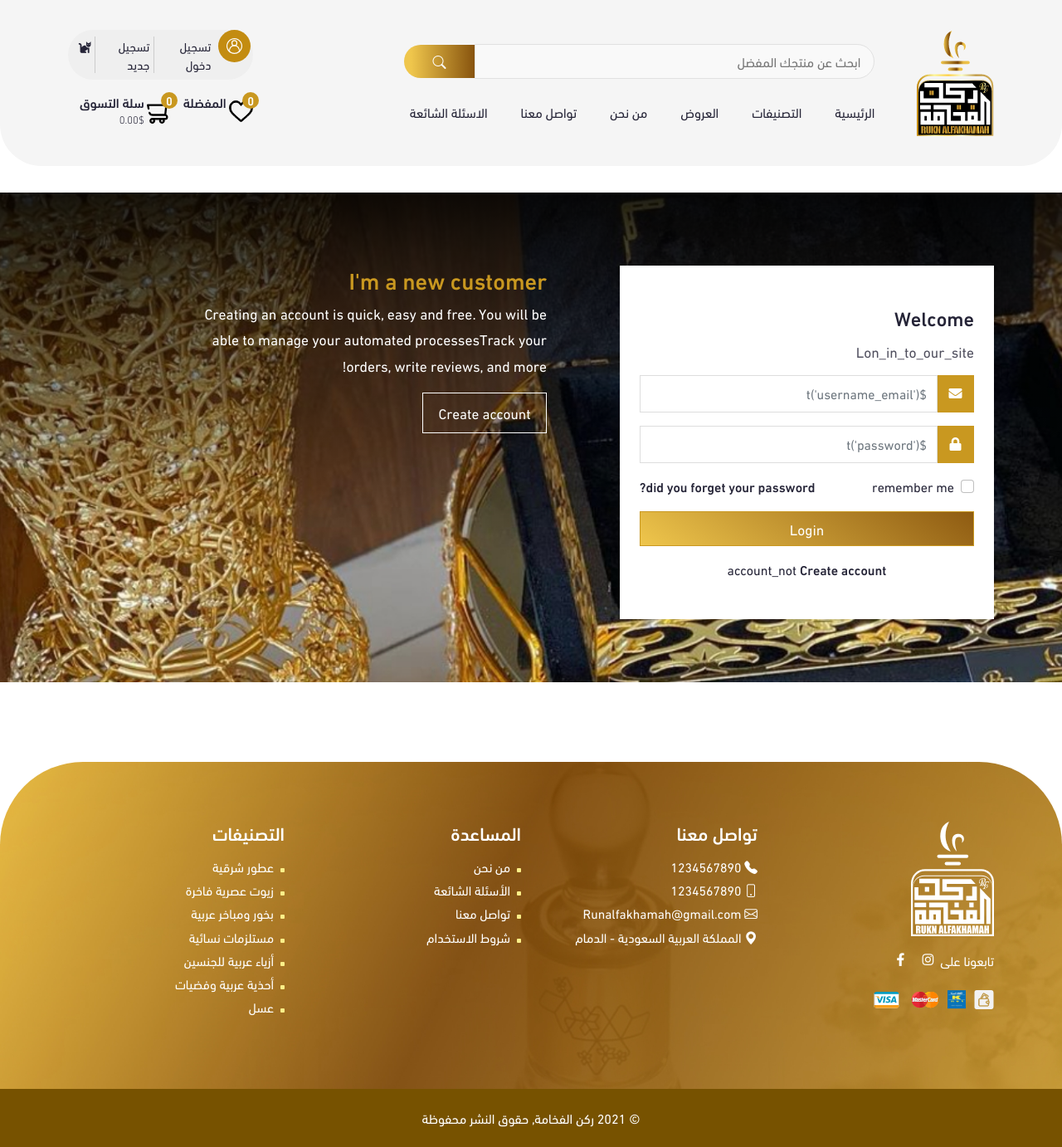
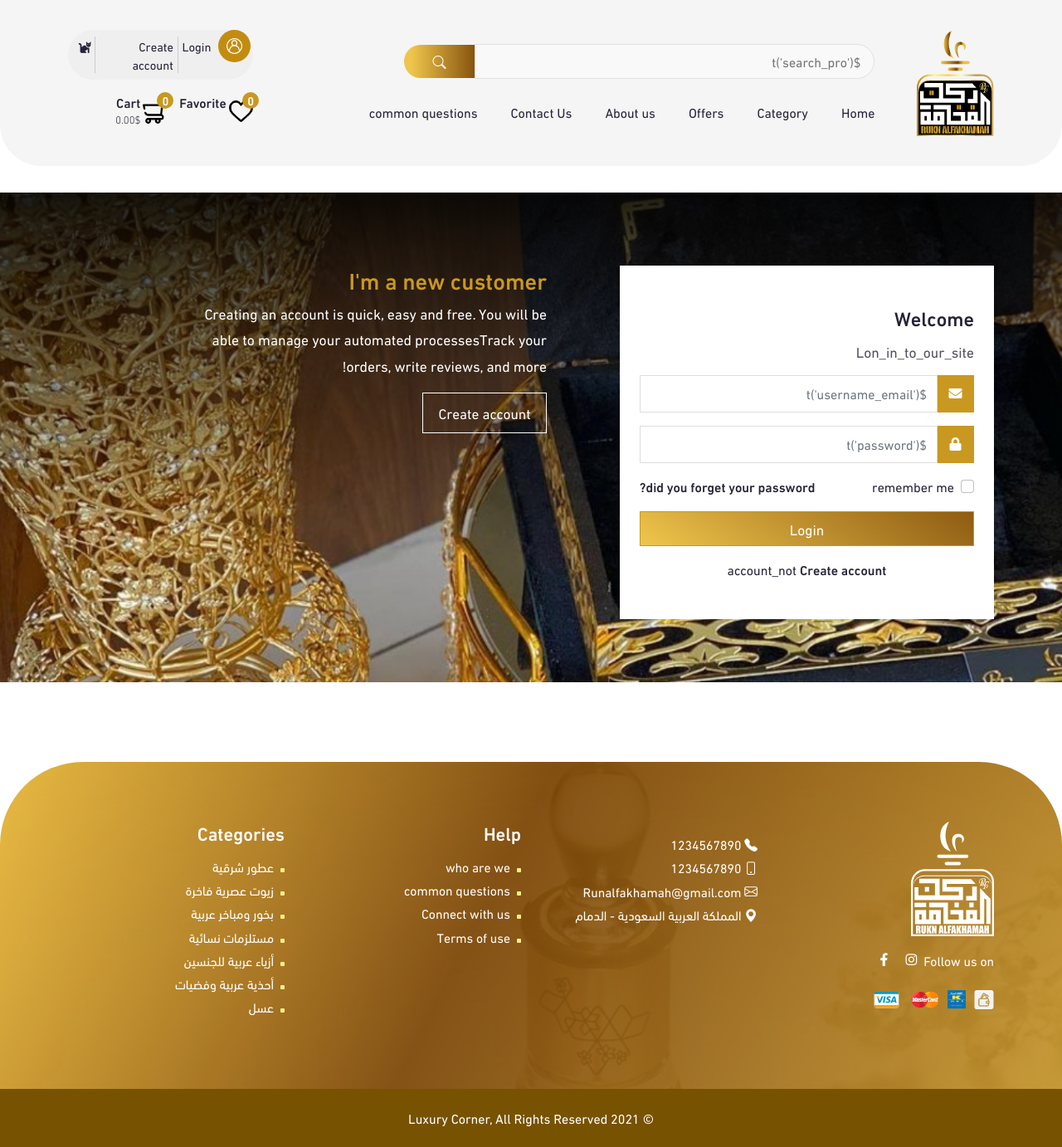
Before and after one commit to Bassil-ali/rokn-alfahama, a Vue app: page /main/login in a window 1280 px wide. Shown: the whole page at 83% size. Built offline with nearby package versions, Linux system fonts and the light colour scheme; what vue-sweetalert2 would draw is missing.

Commit message:
translate

```diff
--- a/src/main/components/site-footer.vue
+++ b/src/main/components/site-footer.vue
@@ -9,7 +9,7 @@
                 <img src="@/main/assets/images/logo-w.svg" alt="" />
               </div>
               <div class="d-flex align-items-center">
-                <span>تابعونا على</span>
+                <span>{{$t('follow_us_on')}}</span>
                 <ul>
                   <li>
                     <a href=""><i class="fab fa-instagram"></i></a>
@@ -26,7 +26,7 @@
           </div>
           <div class="col-md-3">
             <div class="item-footer">
-              <h2>تواصل معنا</h2>
+              <h2>{{$t('')}}</h2>
               <ul class="menu">
                 <li><i class="bi bi-telephone-fill"></i> 1234567890</li>
                 <li><i class="bi bi-phone"></i> 1234567890</li>
@@ -40,18 +40,18 @@
           </div>
           <div class="col-md-3">
             <div class="item-footer">
-              <h2>المساعدة</h2>
+              <h2>{{$t('help')}}</h2>
               <ul class="menu">
-                <li><a href="">من نحن</a></li>
-                <li><a href="">الأسئلة الشائعة</a></li>
-                <li><a href="">تواصل معنا</a></li>
-                <li><a href="">شروط الاستخدام</a></li>
+                <li><a href="">{{$t('who_are_we')}}</a></li>
+                <li><a href="">{{$t('common_questions')}}</a></li>
+                <li><a href="">{{$t('Connect_with_us')}}</a></li>
+                <li><a href="">{{$t('Terms_of_use')}}</a></li>
               </ul>
             </div>
           </div>
           <div class="col-md-3">
             <div class="item-footer">
-              <h2>التصنيفات</h2>
+              <h2>{{$t('Categories')}}</h2>
               <ul class="menu">
                 <li><a href="">عطور شرقية</a></li>
                 <li><a href="">زيوت عصرية فاخرة</a></li>
@@ -68,7 +68,7 @@
     </div>
     <div class="buttom">
       <div class="container">
-        <p class="m-0 text-center">© 2021 ركن الفخامة, حقوق النشر محفوظة</p>
+        <p class="m-0 text-center">© 2021 {{$t('rokn_reserved')}}</p>
       </div>
     </div>
   </footer>
--- a/src/main/components/site-header.vue
+++ b/src/main/components/site-header.vue
@@ -9,16 +9,16 @@
                     </div>
                     <div class="search-menu">
                         <form action="">
-                            <input type="text" placeholder="ابحث عن منتجك المفضل">
+                            <input type="text" placeholder="$t('search_pro')">
                             <button type="submit"><i class="bi bi-search"></i></button>
                         </form>
                         <ul id="primary-menu">
-                            <li><router-link to="/">الرئيسية</router-link></li>
-                            <li><router-link to="/catagory">التصنيفات</router-link></li>
-                            <li><router-link to="/offers">العروض</router-link></li>
-                            <li><router-link to="/about">من نحن</router-link></li>
-                            <li><router-link to="/contact_us">تواصل معنا</router-link></li>
-                            <li><router-link to="/questions">الاسئلة الشائعة</router-link></li>
+                            <li><router-link to="/">{{$t('home')}}</router-link></li>
+                            <li><router-link to="/catagory">{{$t('category')}}</router-link></li>
+                            <li><router-link to="/offers">{{$t('Offers')}}</router-link></li>
+                            <li><router-link to="/about">{{$t('about')}}</router-link></li>
+                            <li><router-link to="/contact_us">{{$t('contact')}}</router-link></li>
+                            <li><router-link to="/questions">{{$t('common_questions')}}</router-link></li>
                         </ul>
                         <div id="toggle"></div>
                     </div>
@@ -26,26 +26,28 @@
                         <div class="user-login-reg" v-if="!user">
                             <span><img src="@/main/assets/images/user.svg" alt=""></span>
                             <ul>
-                                <li><router-link to="/login">تسجيل دخول</router-link></li>
-                                <li><router-link to="/register">تسجيل جديد</router-link></li>
+                                <li><router-link to="/login">{{$t('Login')}}</router-link></li>
+                                <li><router-link to="/register">{{$t('Create_account')}}</router-link></li>
                                 <li><a href="/dashboard"><i class="fas fa-cat"></i></a> </li>
                             </ul>
                         </div>
                         <div class="user-login-reg" v-else>
                             <ul>
                                 <li><span class="name">{{user.name}}</span></li>
-                                <li><span class="user"><img src="assets/images/user.jpg" alt=""></span></li>
+                                <li><span class="user"><img src="@/main/assets/images/user.jpg" alt=""></span></li>
+                                 <li><router-link to="/login">{{$t('Login')}}</router-link></li>
+                                <li><router-link to="/register">{{$t('Create_account')}}</router-link></li>
                             </ul>
                         </div>
                         <div class="option-user d-flex">
                             <div class="item-cart">
                                 <div class="d-flex">
-                                    <router-link to="/favorite"><img src="@/main/assets/images/001-heart.svg" alt=""><span>المفضلة</span><i>{{user?user.reaction_count:0}}</i></router-link>
+                                    <router-link to="/favorite"><img src="@/main/assets/images/001-heart.svg" alt=""><span>{{$t('Favorite')}}</span><i>{{user?user.reaction_count:0}}</i></router-link>
                                 </div>
                             </div>
                             <div class="item-cart">
                                 <div class="d-flex">
-                                    <router-link to="/cart"><img src="@/main/assets/images/shopping-cart.svg" alt=""><span>سلة التسوق <strong>0.00$</strong></span><i>{{counter}}</i></router-link>
+                                    <router-link to="/cart"><img src="@/main/assets/images/shopping-cart.svg" alt=""><span>{{$t('cart')}} <strong>0.00$</strong></span><i>{{counter}}</i></router-link>
                                 </div>
                             </div>
                         </div>
--- a/src/store/i18n/locales/ar.json
+++ b/src/store/i18n/locales/ar.json
@@ -316,5 +316,10 @@
   "not_complete":"لم تتم عملية الطلب بنجاح",
   "try":"لا تقلق قم بالمحاولة مرة أخرى",
   "try_again":"محاولة مره اخرى",
-  "exit":"خروج"
+  "exit":"خروج",
+  "Connect_with_us":"تواصل معنا",
+  "who_are_we":"من نحن",
+  "rokn_reserved":"ركن الفخامة, حقوق النشر محفوظة",
+  "search_pro":"ابحث عن منتجك المفضل",
+  "Offers":"عروض"
 }
--- a/src/store/i18n/locales/en.json
+++ b/src/store/i18n/locales/en.json
@@ -320,7 +320,7 @@
   "add_new_pass": "Add new password",
   "add_confirm_pass": "Add Confirm the new password",
   "Confirm_the_change": "Confirm the change",
-  "help": "help",
+  "help": "Help",
   "Similar_Products": "Similar Products",
   "Product_Description": "Product Description",
   "Properties": "Properties",
@@ -334,5 +334,10 @@
   "not_complete": "The request was not completed successfully",
   "try": "Don't worry try again",
   "try_again": "Try Again",
-  "exit": "Exit"
+  "exit": "Exit",
+  "Connect_with_us": "Connect with us",
+  "who_are_we": "who are we",
+  "rokn_reserved": "Luxury Corner, All Rights Reserved",
+  "search_pro":"Find your favorite product",
+  "Offers":"Offers"
 }
```
